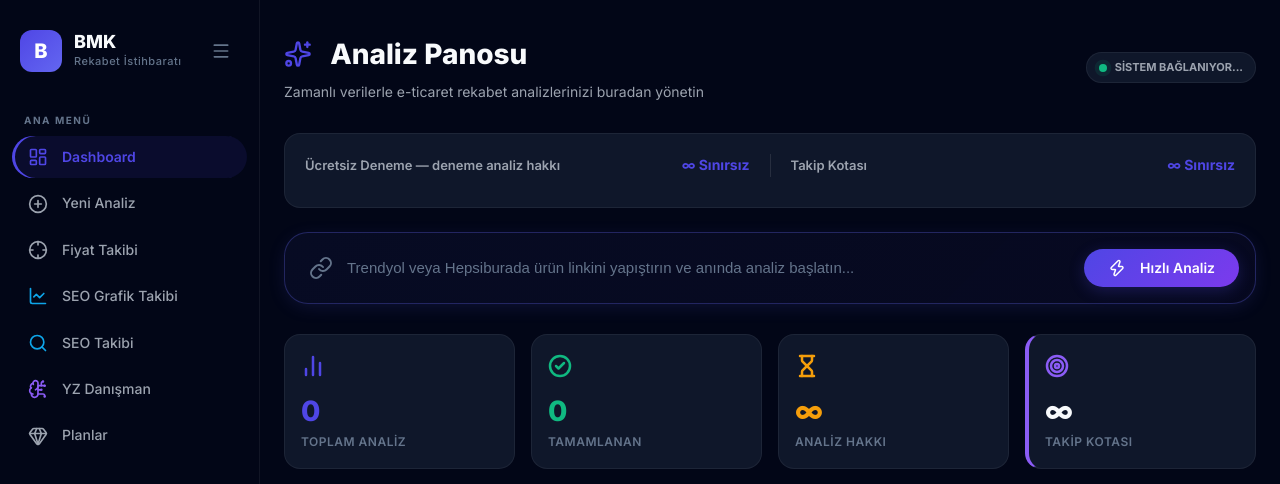
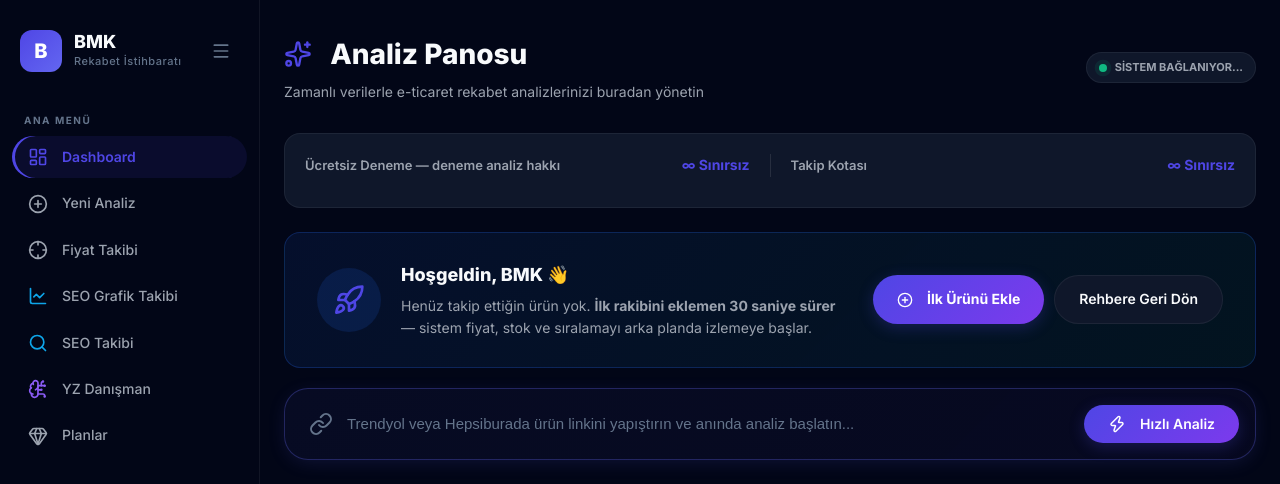
Before and after one commit to BilalMuharrem/SaaP, a Flask app: page /dashboard in a window 1280 px wide. Shown: the top 484 px of the page. Run offline with Flask 3, Linux system fonts and the light colour scheme; a user stored in the database is signed in; data that the repository does not hold is empty.

Commit message:
feat(faz5b): empty state'ler — tracked listesi + dashboard first-time banner
tracked_products.html (boş durum):
  • Eski: 2 satır metin, CTA yok
  • Yeni: ikon + değer önerisi paragrafı + maliyet ipucu + iki CTA buton
    ("Yukarıdaki Formdan Ekle" → input'a focus + scroll, "Detaylı Analiz" → /new-request)

dashboard.py:
  • tracked_count + is_first_time_user değişkenleri view'e eklendi.
    is_first_time_user = (total_jobs == 0 AND tracked_count == 0)

dashboard.html:
  • Quota bar ile quick-action bar arasına şartlı banner eklendi.
  • Sadece is_first_time_user=True iken görünür.
  • Roket ikon + "Hoşgeldin {ad}" + 30 sn vurgusu + iki CTA:
      - "İlk Ürünü Ekle" → /tracked-products
      - "Rehbere Geri Dön" (sadece onboarding atlamışsa) → /onboarding

Diğer sayfalardaki mevcut empty state'ler (seo_tracker, ai_consultant) zaten
makul seviyede — değişmedi.

tests/test_empty_states.py (3 test):
  ✓ first_time banner görünür (boş kullanıcı)
  ✓ banner gizlenir (tracked product varsa)
  ✓ /tracked-products empty CTA mevcut

tests/test_auth.py: Faz 5A login redirect değişimine uyarlandı
  (onboarding_completed=True ile klasik dashboard akışı test ediliyor).

Toplam: 110/110 test geçer.

```diff
--- a/blueprints/dashboard.py
+++ b/blueprints/dashboard.py
@@ -26,6 +26,11 @@ def dashboard():
                    .order_by(Job.created_at.desc()).limit(50).all())
     total_jobs = Job.query.filter_by(user_id=current_user.id).count()
     completed_jobs = Job.query.filter_by(user_id=current_user.id, status='completed').count()
+    # FAZ 5B: "Tamamen boş kullanıcı" tespiti — onboarding banner için
+    tracked_count = TrackedProduct.query.filter_by(
+        user_id=current_user.id, is_price_tracked=True
+    ).count()
+    is_first_time_user = (total_jobs == 0 and tracked_count == 0)
 
     # ── FAZ 3.1: Finansal Komuta Merkezi metrikleri ────────────────────────
     # Tüm base ürünleri çek → her base'in grubundaki rakip min fiyatı bul →
@@ -81,6 +86,8 @@ def dashboard():
         jobs=recent_jobs,
         total_jobs=total_jobs,
         completed_jobs=completed_jobs,
+        tracked_count=tracked_count,
+        is_first_time_user=is_first_time_user,
         profitable_count=profitable_count,
         risk_count=risk_count,
         active_alerts_count=active_alerts_count,
--- a/templates/dashboard.html
+++ b/templates/dashboard.html
@@ -189,6 +189,40 @@
             <div style="font-size:12px;color:var(--warning);margin-top:4px; font-weight:600;">⏰ Deneme süreniz: {{ current_user.trial_days_left }} gün kaldı</div>
             {% endif %}
         </div>
+
+        {# FAZ 5B: Tamamen boş kullanıcı için karşılama banner'ı — onboarding'i atlamış
+           veya tamamlamış ama henüz hiç aktivitesi olmayan kullanıcıya yönlendirme. #}
+        {% if is_first_time_user %}
+        <div style="margin: 20px 0; padding: 28px 32px; border-radius: 16px;
+                    background: linear-gradient(135deg, rgba(37,99,235,0.10) 0%, rgba(16,185,129,0.08) 100%);
+                    border: 1px solid rgba(37,99,235,0.25); position: relative; overflow: hidden;">
+            <div style="display:flex; align-items:center; gap:20px; flex-wrap:wrap;">
+                <div style="width:64px; height:64px; border-radius:50%; background:rgba(37,99,235,0.15); display:flex; align-items:center; justify-content:center; flex-shrink:0;">
+                    <i data-lucide="rocket" width="32" height="32" style="color:var(--accent);"></i>
+                </div>
+                <div style="flex:1; min-width:240px;">
+                    <h3 style="margin:0 0 6px; font-size:18px; font-weight:800; color:var(--text-primary);">
+                        Hoşgeldin{% if current_user.full_name %}, {{ current_user.full_name.split()[0] }}{% endif %} 👋
+                    </h3>
+                    <p style="margin:0; color:var(--text-secondary); font-size:14px; line-height:1.55;">
+                        Henüz takip ettiğin ürün yok. <strong>İlk rakibini eklemen 30 saniye sürer</strong> —
+                        sistem fiyat, stok ve sıralamayı arka planda izlemeye başlar.
+                    </p>
+                </div>
+                <div style="display:flex; gap:10px; flex-wrap:wrap;">
+                    <a href="{{ url_for('tracked.tracked_products') }}" class="btn btn-primary" style="font-weight:700; white-space:nowrap;">
+                        <i data-lucide="plus-circle" width="16" height="16" style="margin-right:6px;"></i>
+                        İlk Ürünü Ekle
+                    </a>
+                    {% if not current_user.onboarding_completed %}
+                    <a href="{{ url_for('onboarding.start') }}" class="btn btn-secondary" style="white-space:nowrap;">
+                        Rehbere Geri Dön
+                    </a>
+                    {% endif %}
+                </div>
+            </div>
+        </div>
+        {% endif %}
 
         <!-- QUICK ACTION BAR -->
         <form action="{{ url_for('jobs.new_request') }}" method="GET" class="quick-action-bar">
```
Also changed, not shown: templates/tracked_products.html (+23 -4 lines), tests/test_auth.py (+8 -3 lines), tests/test_empty_states.py (added, +39 -0 lines).
